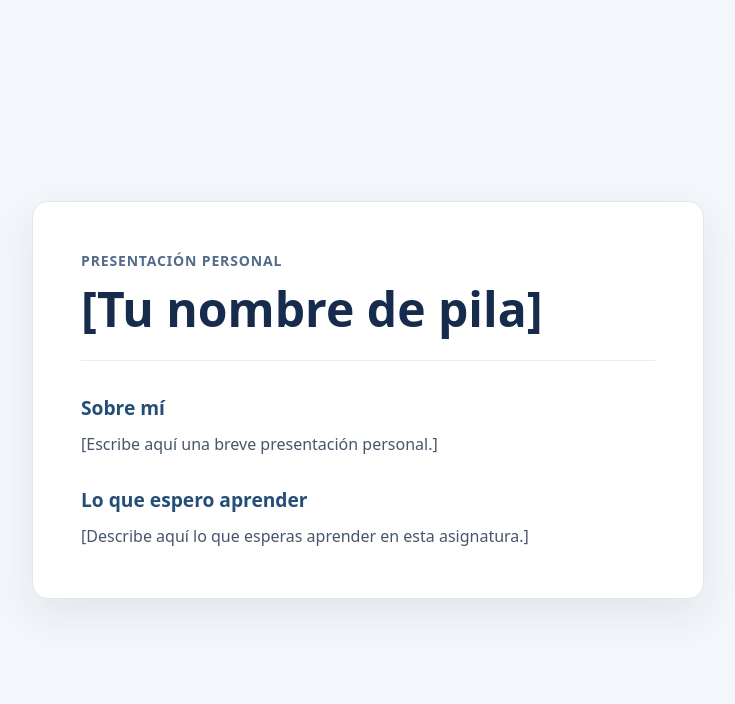
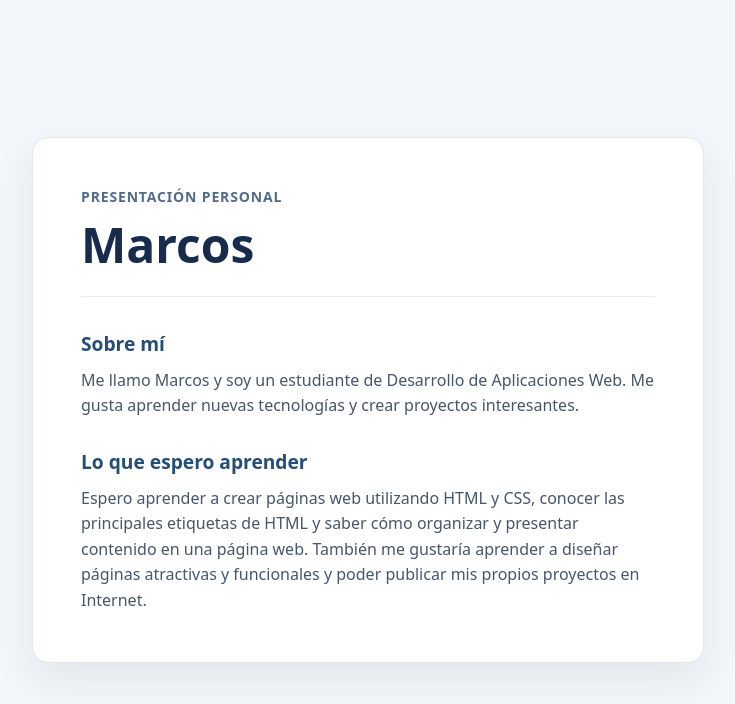
Before and after one commit to Marcos-1-s/Github-y-Copilot, a plain HTML site: page index.html in a window 1280 px wide. Shown: the whole page, without its empty margins (272-1007 px from the left). Drawn offline with Linux system fonts and the light colour scheme.

Commit message:
finalizado

```diff
--- a/index.html
+++ b/index.html
@@ -11,17 +11,17 @@
   <main class="presentacion">
     <header class="encabezado">
       <p class="etiqueta">Presentación personal</p>
-      <h1>[Tu nombre de pila]</h1>
+      <h1>Marcos</h1>
     </header>
 
     <section aria-labelledby="sobre-mi">
       <h2 id="sobre-mi">Sobre mí</h2>
-      <p>[Escribe aquí una breve presentación personal.]</p>
+      <p>Me llamo Marcos y soy un estudiante de Desarrollo de Aplicaciones Web. Me gusta aprender nuevas tecnologías y crear proyectos interesantes.</p>
     </section>
 
     <section aria-labelledby="aprendizaje">
       <h2 id="aprendizaje">Lo que espero aprender</h2>
-      <p>[Describe aquí lo que esperas aprender en esta asignatura.]</p>
+      <p>Espero aprender a crear páginas web utilizando HTML y CSS, conocer las principales etiquetas de HTML y saber cómo organizar y presentar contenido en una página web. También me gustaría aprender a diseñar páginas atractivas y funcionales y poder publicar mis propios proyectos en Internet.</p>
     </section>
   </main>
 </body>
```
